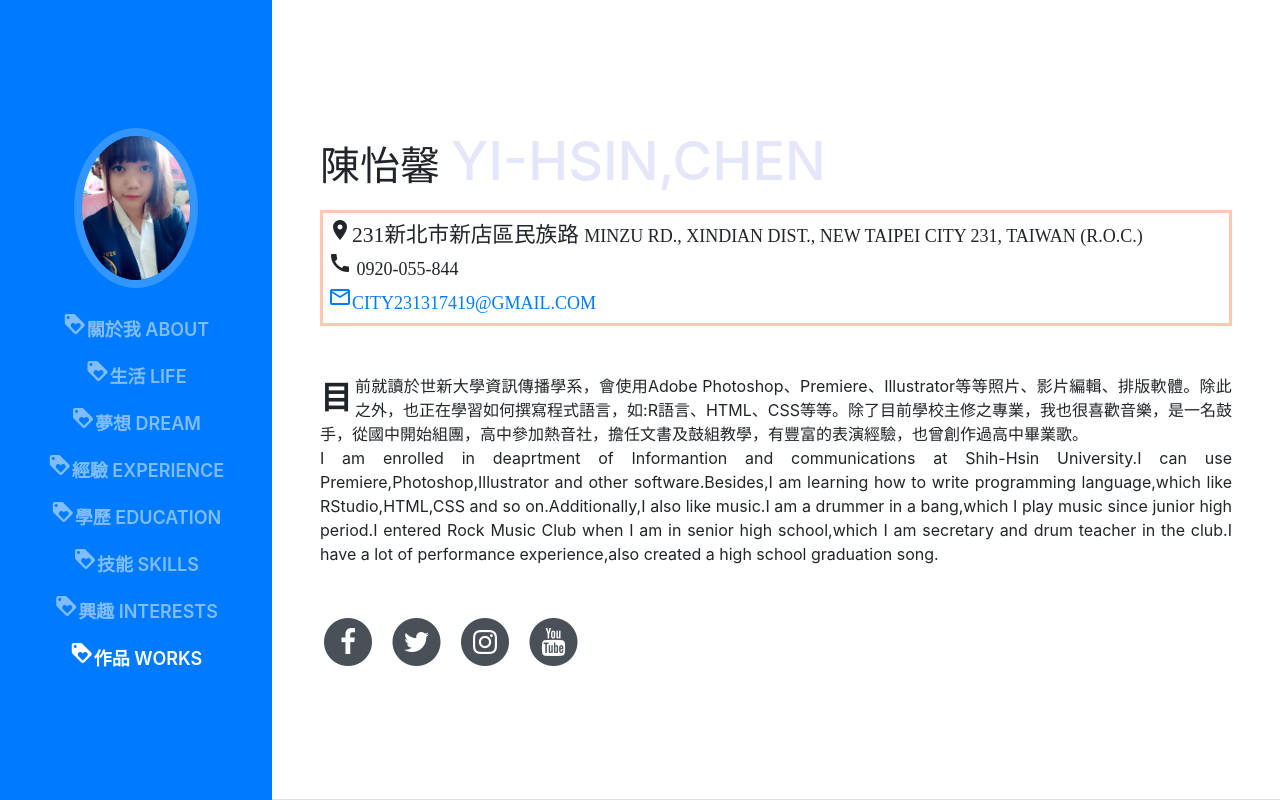
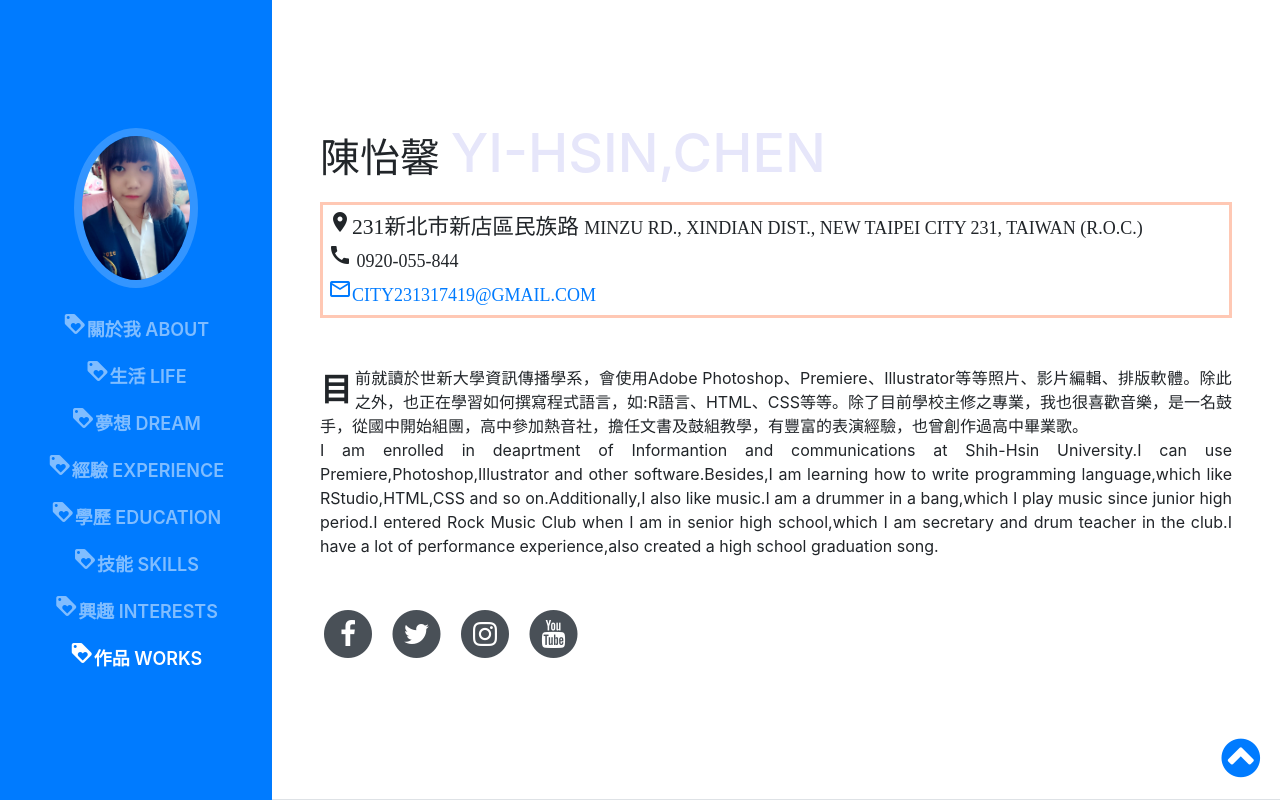
Before and after one commit to akimao/akimao.github.io, a website with bundled scripts: page index.html in a window 1280 px wide. Shown: the top 800 px of the page. Built offline with nearby package versions, Linux system fonts and the light colour scheme; a web font is replaced by a local one.

Commit message:
Add files via upload

```diff
--- a/css/myresume.css
+++ b/css/myresume.css
@@ -226,3 +226,7 @@ div.relative {
     position: relative;
     right: 20px;
 }
+
+.sticky-icon {position: fixed;
+              bottom: 20px;
+              right: 20px;}
--- a/index.html
+++ b/index.html
@@ -116,6 +116,7 @@
               </a>
             </li>
           </ul>
+		   <a class="nav-link js-scroll-trigger navbar-font" href="#about"><i class="fa fa-chevron-circle-up sticky-icon" style="font-size:45px"></i></a>
         </div>
       </section>
 
```
